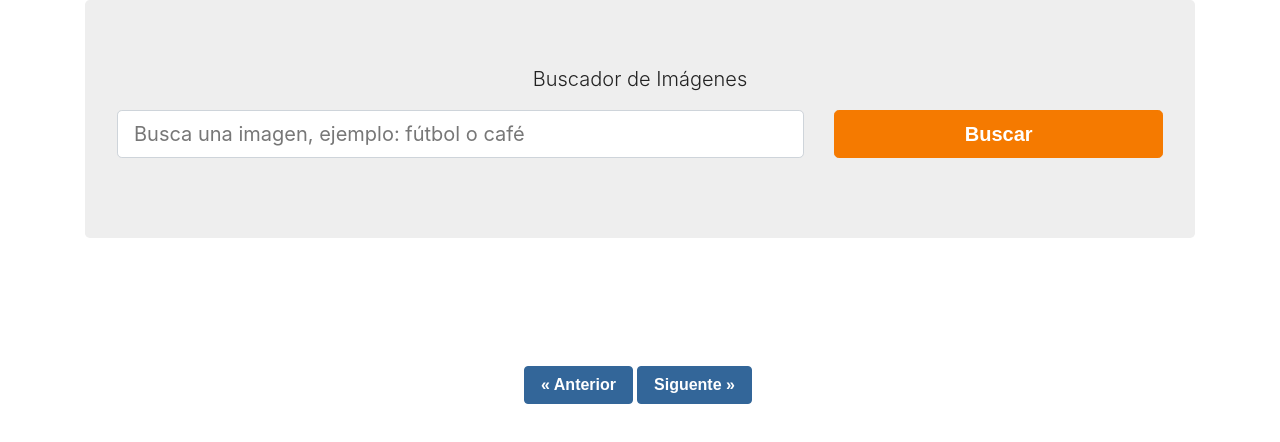
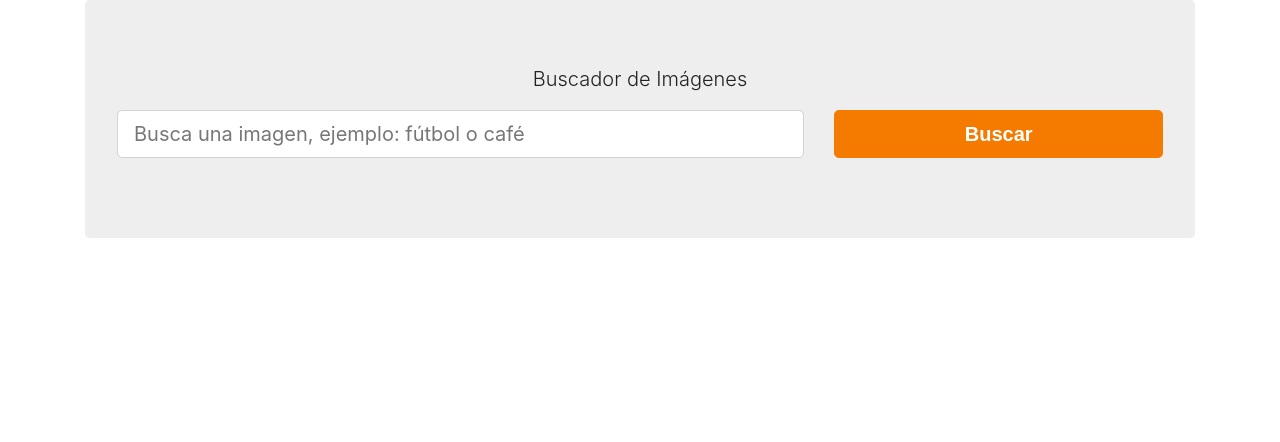
Before and after one commit to Jackeline1410/Pixabay, a React (Create React App) app: page / in a window 1280 px wide. Shown: the top 442 px of the page. Built offline with nearby package versions, Linux system fonts and the light colour scheme; a web font is replaced by a local one.

Commit message:
Ocultando botones del navegador

```diff
--- a/src/App.js
+++ b/src/App.js
@@ -16,7 +16,7 @@
 
     const imagenesPorPagina = 30;
     const key = '20788402-8f344b6fae06969c3ad35e0ca';
-    const url = `https://pixabay.com/api/?key=${key}&q=${busqueda}&per_page=${imagenesPorPagina}`;
+    const url = `https://pixabay.com/api/?key=${key}&q=${busqueda}&per_page=${imagenesPorPagina}&page=${paginaactual}`;
 
     const respuesta = await fetch(url);
     const resultado = await respuesta.json();
@@ -27,9 +27,13 @@
     const calcularTotalPaginas = Math.ceil(resultado.totalHits / imagenesPorPagina);
     guardarTotalPaginas(calcularTotalPaginas);
 
+    // mover la pantalla hacia arriba
+    const jumbotron = document.querySelector('.jumbotron');
+    jumbotron.scrollIntoView({ behavior: 'smooth'})
+
    }
    consultarAPI();
-  }, [busqueda])
+  }, [busqueda, paginaactual])
 
   // definir la página anterior
   const paginaAnterior = () => {
@@ -65,17 +69,22 @@
         <ListadoImagenes
         imagenes={imagenes}
         />
+
+      {(paginaactual === 1) ? null : (
         <button
           type="button"
           className="btn btn-info mr-1"
           onClick={paginaAnterior}
         >&laquo; Anterior</button>
+      )}
 
+      {(paginaactual === totalpaginas) ? null : (
         <button
           type="button"
           className="btn btn-info mr-1"
           onClick={paginaSiguiente}
         >Siguente &raquo;</button>
+      )}
       </div>
     </div>
   );
```
Lines whose indentation alone changed are shown as unchanged.
